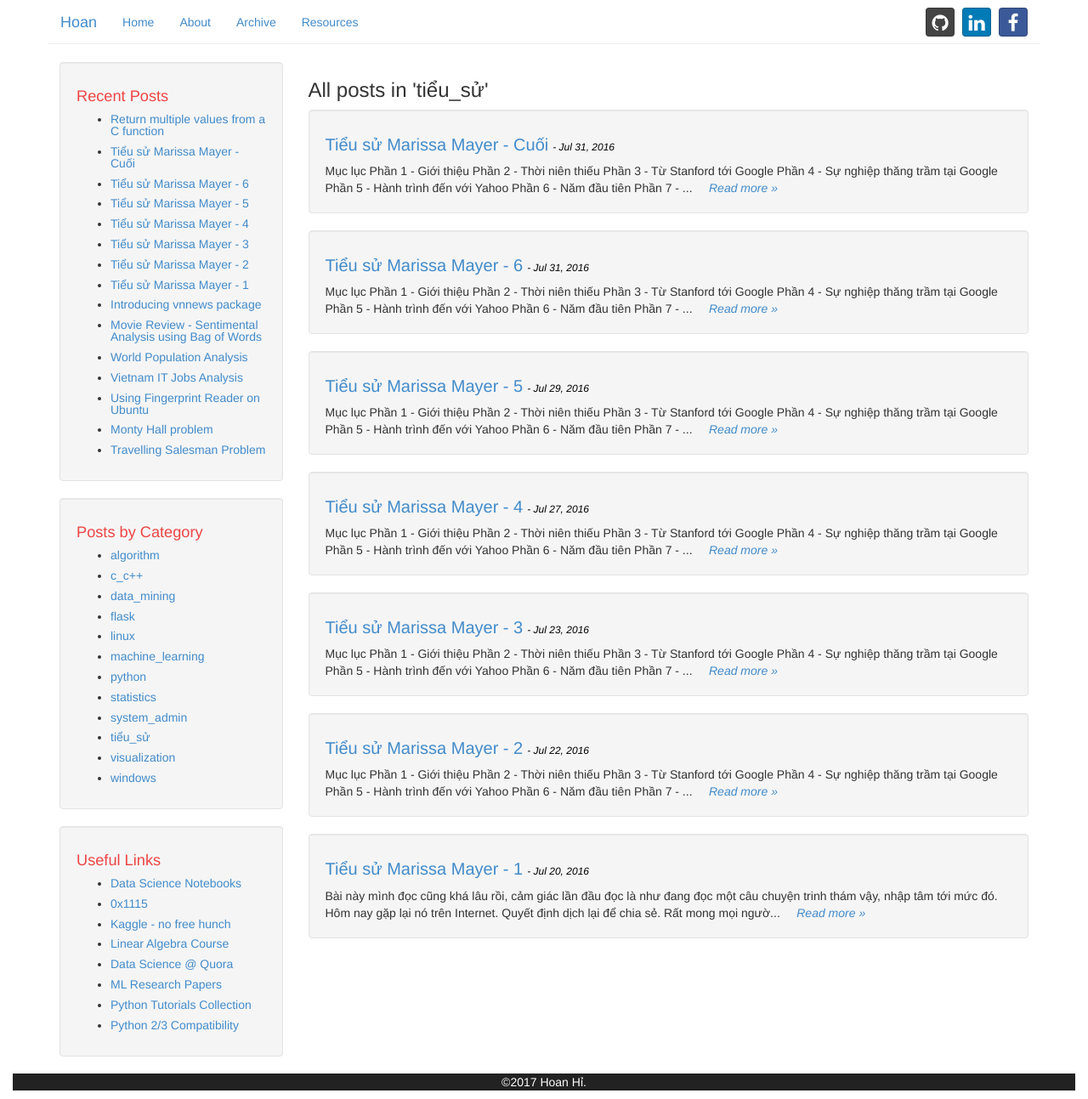
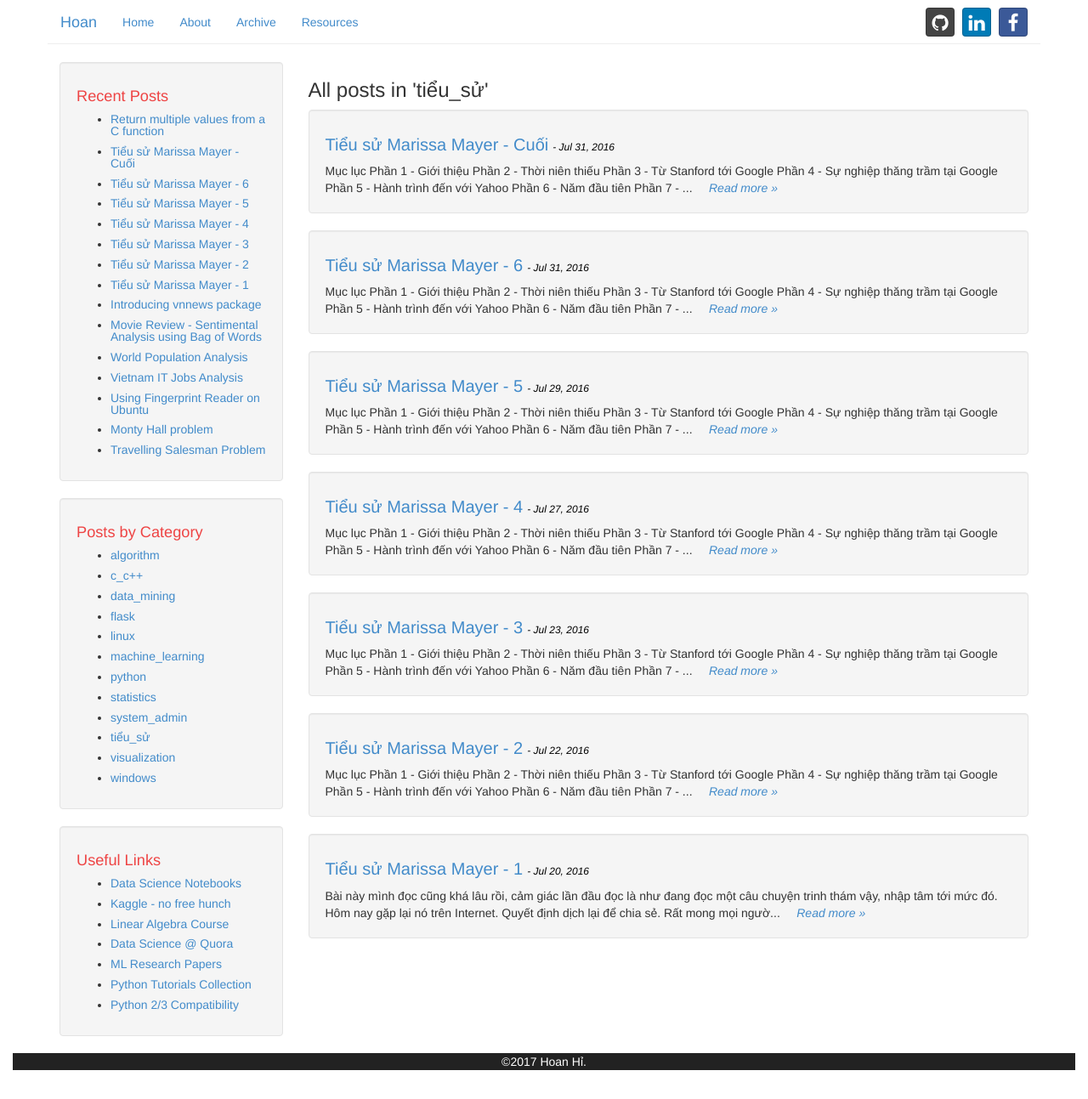
Before and after one commit to hoanvu/hoanvu.github.io, a Jekyll site: the page built from category/tieu_su/index.html, in a window 1280 px wide. Shown: the whole page at 85% size. Built offline with Jekyll 4.4.1, drawn with Linux system fonts in a browser that asks for light colours; after the commit the page ends 1269 px from its top, so only the background shows below that.

Commit message:
remove 0x1115

```diff
--- a/_includes/links-list.html
+++ b/_includes/links-list.html
@@ -1,7 +1,6 @@
 <h1>Useful Links</h1>
 <ul>
     <li><a href="https://github.com/donnemartin/data-science-ipython-notebooks" target="_blank">Data Science Notebooks</a></li>
-    <li><a href="https://blog.0x1115.org/" target="_blank">0x1115</a></li>
     <li><a href="http://blog.kaggle.com/" target="_blank">Kaggle - no free hunch</a></li>
     <li><a href="https://www.khanacademy.org/math/linear-algebra" target="_blank">Linear Algebra Course</a></li>
     <li><a href="https://www.quora.com/topic/Data-Science" target="_blank">Data Science @ Quora</a></li>
```
Also changed, not shown: category/tieu_su/index.html (renamed from category/tiểu_sử/index.html).
